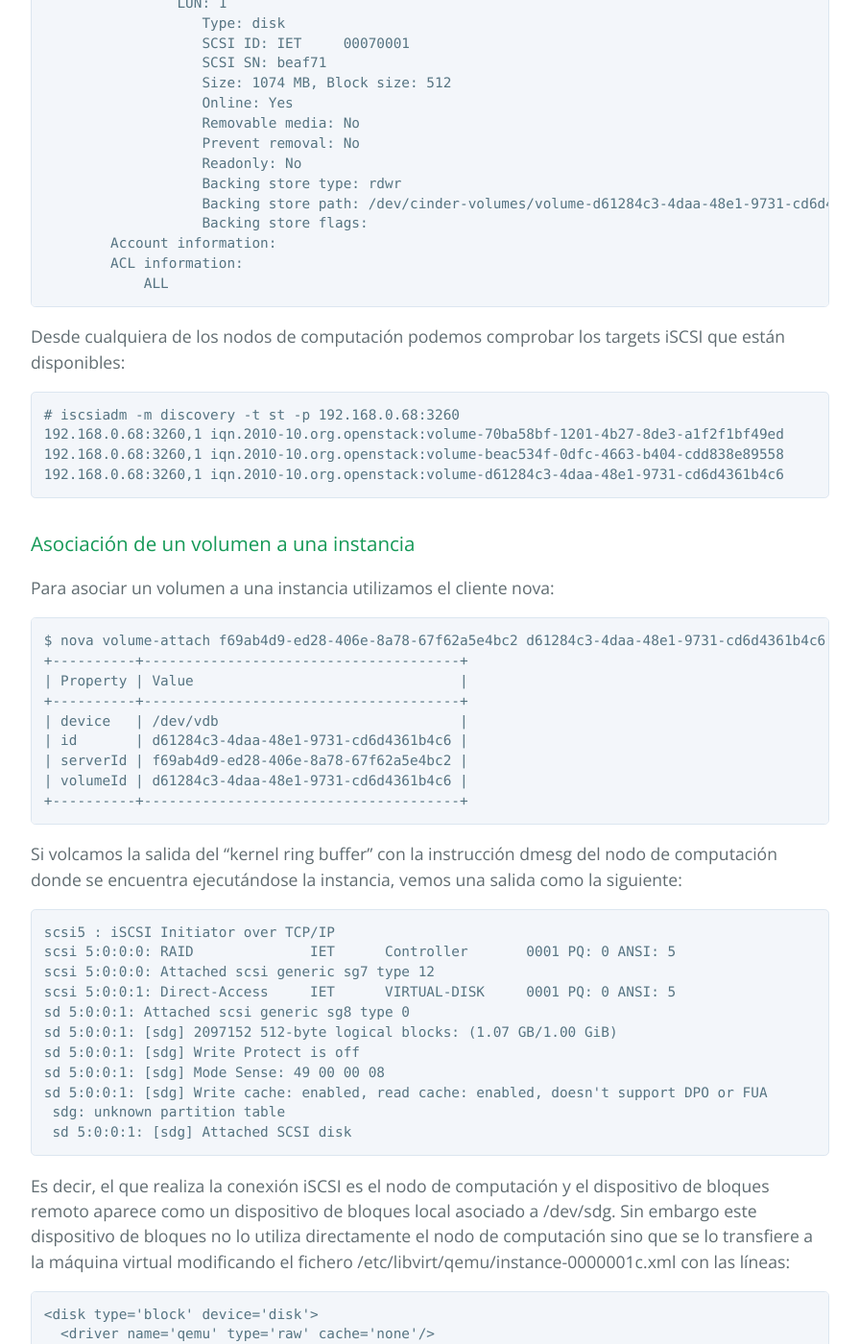
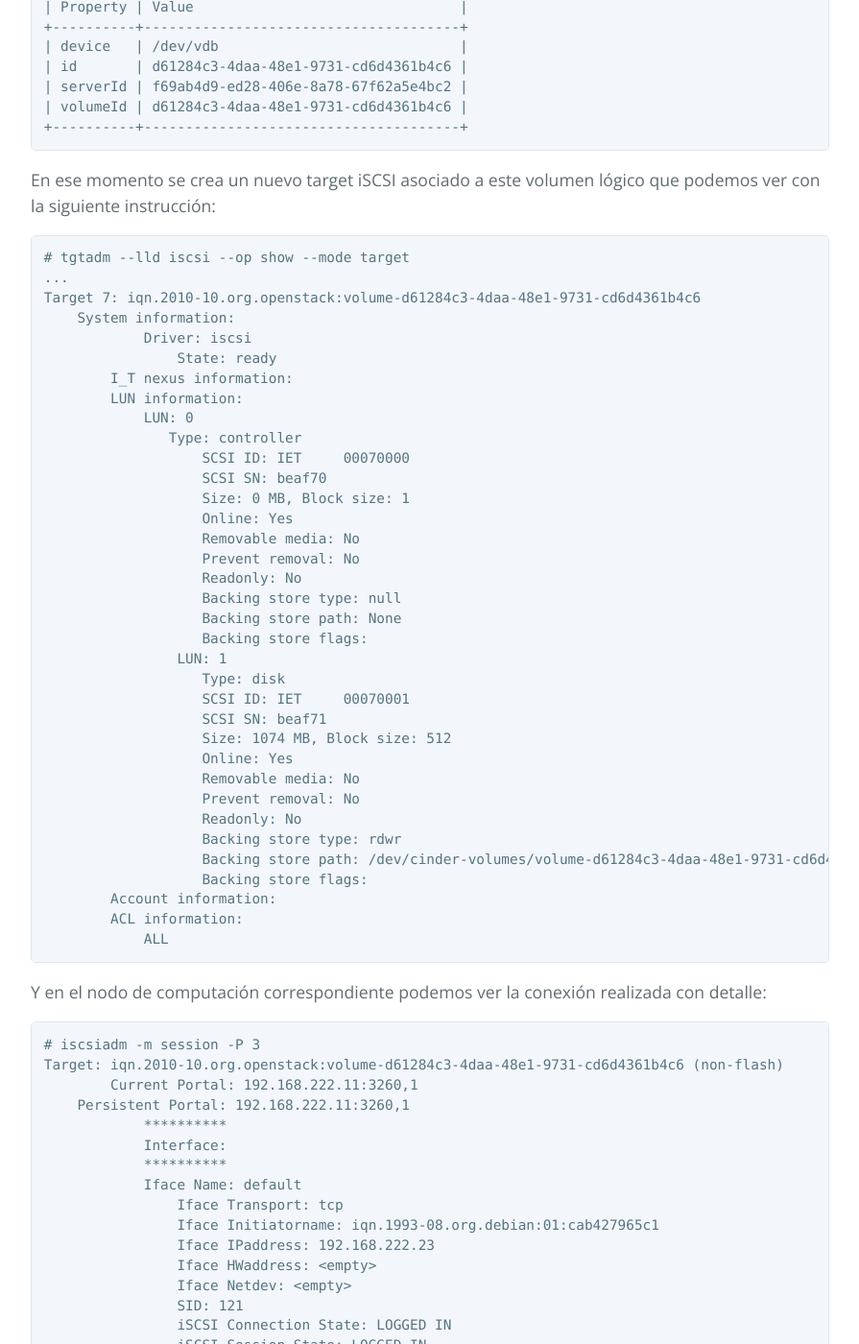
Before and after one commit to iesgn/ow1, a Jekyll site: the page built from curso/avanzado/almacenamiento.md, in a window 1280 px wide and 1400 px high, scrolled down 1979 px. Shown: the whole window at 96% size, without its empty margins (192-1087 px from the left). Built offline with Jekyll 4.4.1, drawn with Linux system fonts in a browser that asks for light colours; some of the changed text lies outside the part shown.

Commit message:
Explicación almacenamiento

```diff
--- a/curso/avanzado/almacenamiento.md
+++ b/curso/avanzado/almacenamiento.md
@@ -4,6 +4,17 @@ tittle: OpenStack por dentro. Volúmenes
 menu:
   - Unidades
 ---
+
+OpenStack soporta un buen número de tecnologías para proporcionar
+almacenamiento de bloques, en este caso vamos a explicar la
+utilización de LVM + iSCSI que es la tecnología utilizada por defecto
+y quizás la más adecuada para explicar el funcionamiento de OpenStack
+gracias a su sencillez. A diferencia del caso de KVM, que es sin duda
+ninguna el hipervisor más utilizado en despliegues de OpenStack, LVM +
+iSCSI no es la combinación más extendida ya que hay múltiples opciones
+(Ceph RBD, GlusterFS, sistemas de almacenamiento de múltiples fabricantes,
+etc.), de entre todas es Ceph RBD la opción preferida de acuerdo a la
+última <a href="http://superuser.openstack.org/articles/openstack-user-survey-insights-november-2014">encuesta de uso de OpenStack</a>.
 
 ## LVM
 
@@ -12,6 +23,9 @@ volúmenes lógicos para el kérnel de linux. Permite abstraer los dispositivos
 bloques lógicos utilizados por el sistema o los usuarios de los dispositivos
 físicos de la máquina, permitiendo una gestión más adecuada y dinámica de los
 recursos.
+
+LVM en sí mismo no proporciona redundancia, ésta habitualmente se
+proporciona utilizando RAID por debajo.
 
 ## iSCSI
 
@@ -55,7 +69,25 @@ lógico del tamaño solicitado:
 Este volumen se ha creado sobre el grupo de volúmenes *cinder-volumes* y se
 identifica con el nombre *volume-* seguido del UUID del volumen de OpenStack.
 
-Simultáneamente se ha creado un nuevo target iSCSI asociado a este volumen
+Aunque el volumen ya esté creado, el target iSCSI correspondiente no
+se creará hasta que se realice la asociación del volumen a una
+determinada instancia.
+
+### Asociación de un volumen a una instancia
+
+Para asociar un volumen a una instancia utilizamos el cliente nova:
+
+    $ nova volume-attach f69ab4d9-ed28-406e-8a78-67f62a5e4bc2 d61284c3-4daa-48e1-9731-cd6d4361b4c6
+	+----------+--------------------------------------+
+	| Property | Value                                |
+	+----------+--------------------------------------+
+	| device   | /dev/vdb                             |
+	| id       | d61284c3-4daa-48e1-9731-cd6d4361b4c6 |
+	| serverId | f69ab4d9-ed28-406e-8a78-67f62a5e4bc2 |
+	| volumeId | d61284c3-4daa-48e1-9731-cd6d4361b4c6 |
+	+----------+--------------------------------------+
+
+En ese momento se crea un nuevo target iSCSI asociado a este volumen
 lógico que podemos ver con la siguiente instrucción:
 
     # tgtadm --lld iscsi --op show --mode target
@@ -94,27 +126,59 @@ lógico que podemos ver con la siguiente instrucción:
 		ACL information:
 		    ALL
 
-Desde cualquiera de los nodos de computación podemos comprobar los targets iSCSI
-que están disponibles:
+Y en el nodo de computación correspondiente podemos ver la conexión
+realizada con detalle:
 
-    # iscsiadm -m discovery -t st -p 192.168.0.68:3260
-	192.168.0.68:3260,1 iqn.2010-10.org.openstack:volume-70ba58bf-1201-4b27-8de3-a1f2f1bf49ed
-	192.168.0.68:3260,1 iqn.2010-10.org.openstack:volume-beac534f-0dfc-4663-b404-cdd838e89558
-	192.168.0.68:3260,1 iqn.2010-10.org.openstack:volume-d61284c3-4daa-48e1-9731-cd6d4361b4c6
-
-### Asociación de un volumen a una instancia
-
-Para asociar un volumen a una instancia utilizamos el cliente nova:
-
-    $ nova volume-attach f69ab4d9-ed28-406e-8a78-67f62a5e4bc2 d61284c3-4daa-48e1-9731-cd6d4361b4c6
-	+----------+--------------------------------------+
-	| Property | Value                                |
-	+----------+--------------------------------------+
-	| device   | /dev/vdb                             |
-	| id       | d61284c3-4daa-48e1-9731-cd6d4361b4c6 |
-	| serverId | f69ab4d9-ed28-406e-8a78-67f62a5e4bc2 |
-	| volumeId | d61284c3-4daa-48e1-9731-cd6d4361b4c6 |
-	+----------+--------------------------------------+
+    # iscsiadm -m session -P 3
+    Target: iqn.2010-10.org.openstack:volume-d61284c3-4daa-48e1-9731-cd6d4361b4c6 (non-flash)
+            Current Portal: 192.168.222.11:3260,1
+	    Persistent Portal: 192.168.222.11:3260,1
+	            **********
+	            Interface:
+	            **********
+	            Iface Name: default
+                    Iface Transport: tcp
+                    Iface Initiatorname: iqn.1993-08.org.debian:01:cab427965c1
+                    Iface IPaddress: 192.168.222.23
+                    Iface HWaddress: <empty>
+                    Iface Netdev: <empty>
+                    SID: 121
+                    iSCSI Connection State: LOGGED IN
+                    iSCSI Session State: LOGGED_IN
+                    Internal iscsid Session State: NO CHANGE
+                    *********
+                    Timeouts:
+                    *********
+                    Recovery Timeout: 120
+                    Target Reset Timeout: 30
+                    LUN Reset Timeout: 30
+                    Abort Timeout: 15
+                    *****
+                    CHAP:
+		    *****
+                    username: ZQg9H5oC5b5rHBthfSFf
+                    password: ********
+                    username_in: <empty>
+                    password_in: ********
+                    ************************
+                    Negotiated iSCSI params:
+                    ************************
+                    HeaderDigest: None
+                    DataDigest: None
+                    MaxRecvDataSegmentLength: 262144
+                    MaxXmitDataSegmentLength: 8192
+                    FirstBurstLength: 65536
+                    MaxBurstLength: 262144
+                    ImmediateData: Yes
+                    InitialR2T: Yes
+                    MaxOutstandingR2T: 1
+                    ************************
+                    Attached SCSI devices:
+                    ************************
+                    Host Number: 127	State: running
+                    scsi127 Channel 00 Id 0 Lun: 0
+                    scsi127 Channel 00 Id 0 Lun: 1
+                            Attached scsi disk sdj          State: running
 
 Si volcamos la salida del "kernel ring buffer" con la instrucción dmesg del nodo
 de computación donde se encuentra ejecutándose la instancia, vemos una salida
@@ -125,14 +189,14 @@ como la siguiente:
 	scsi 5:0:0:0: Attached scsi generic sg7 type 12
 	scsi 5:0:0:1: Direct-Access     IET      VIRTUAL-DISK     0001 PQ: 0 ANSI: 5
 	sd 5:0:0:1: Attached scsi generic sg8 type 0
-	sd 5:0:0:1: [sdg] 2097152 512-byte logical blocks: (1.07 GB/1.00 GiB)
-	sd 5:0:0:1: [sdg] Write Protect is off
-	sd 5:0:0:1: [sdg] Mode Sense: 49 00 00 08
-	sd 5:0:0:1: [sdg] Write cache: enabled, read cache: enabled, doesn't support DPO or FUA
+	sd 5:0:0:1: [sdj] 2097152 512-byte logical blocks: (1.07 GB/1.00 GiB)
+	sd 5:0:0:1: [sdj] Write Protect is off
+	sd 5:0:0:1: [sdj] Mode Sense: 49 00 00 08
+	sd 5:0:0:1: [sdj] Write cache: enabled, read cache: enabled, doesn't support DPO or FUA
 	 sdg: unknown partition table
-	 sd 5:0:0:1: [sdg] Attached SCSI disk
+	sd 5:0:0:1: [sdj] Attached SCSI disk
 
-Es decir, el que realiza la conexión iSCSI es el nodo de computación y el dispositivo de bloques remoto aparece como un dispositivo de bloques local asociado a /dev/sdg. Sin embargo este dispositivo de bloques no lo utiliza directamente el nodo de computación sino que se lo transfiere a la máquina virtual modificando el fichero /etc/libvirt/qemu/instance-0000001c.xml con las líneas:
+Es decir, el que realiza la conexión iSCSI es el nodo de computación y el dispositivo de bloques remoto aparece como un dispositivo de bloques local asociado a /dev/sdj. Sin embargo este dispositivo de bloques no lo utiliza directamente el nodo de computación sino que se lo transfiere a la máquina virtual modificando el fichero /etc/libvirt/qemu/instance-0000001c.xml con las líneas:
 
     <disk type='block' device='disk'>
 	  <driver name='qemu' type='raw' cache='none'/>
```
